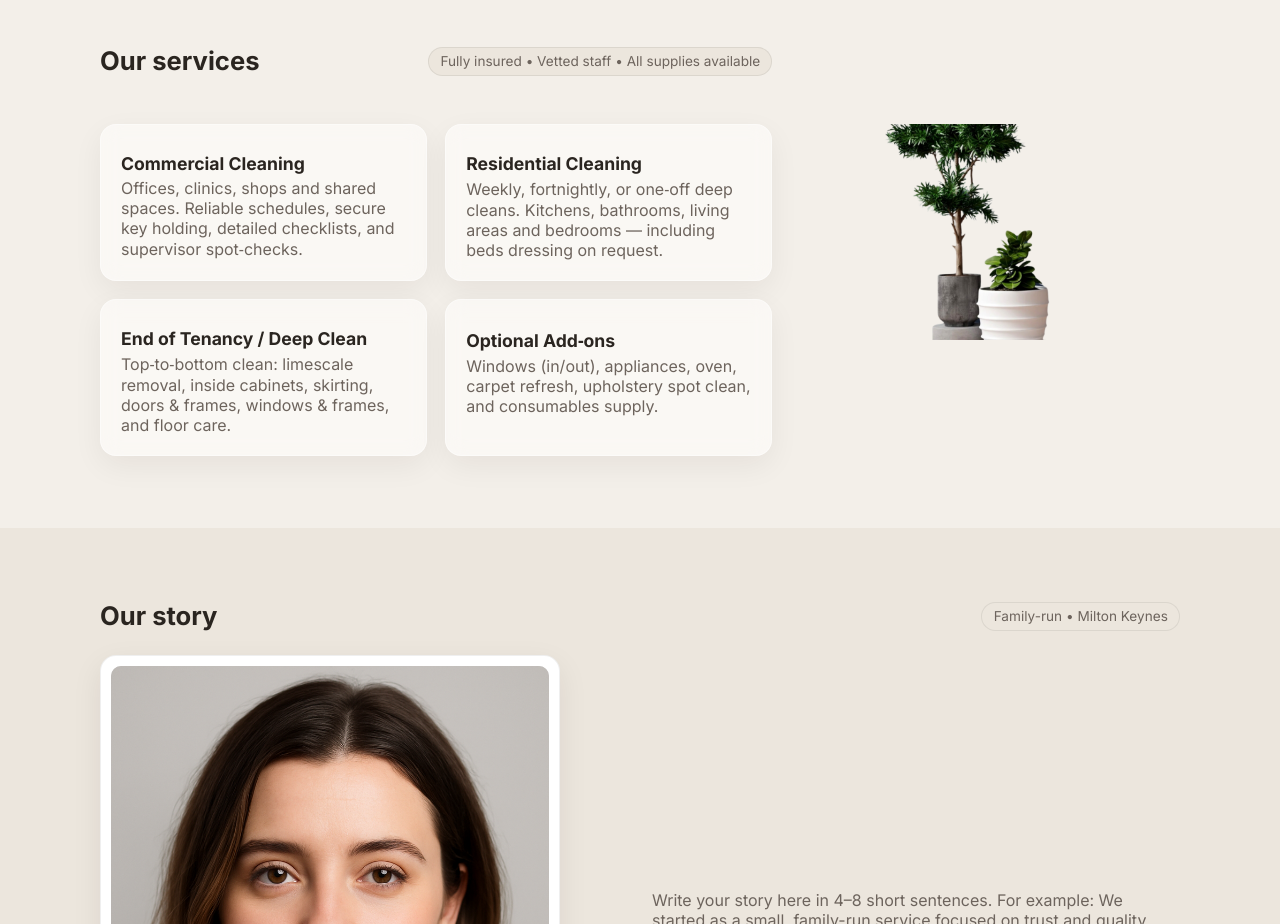
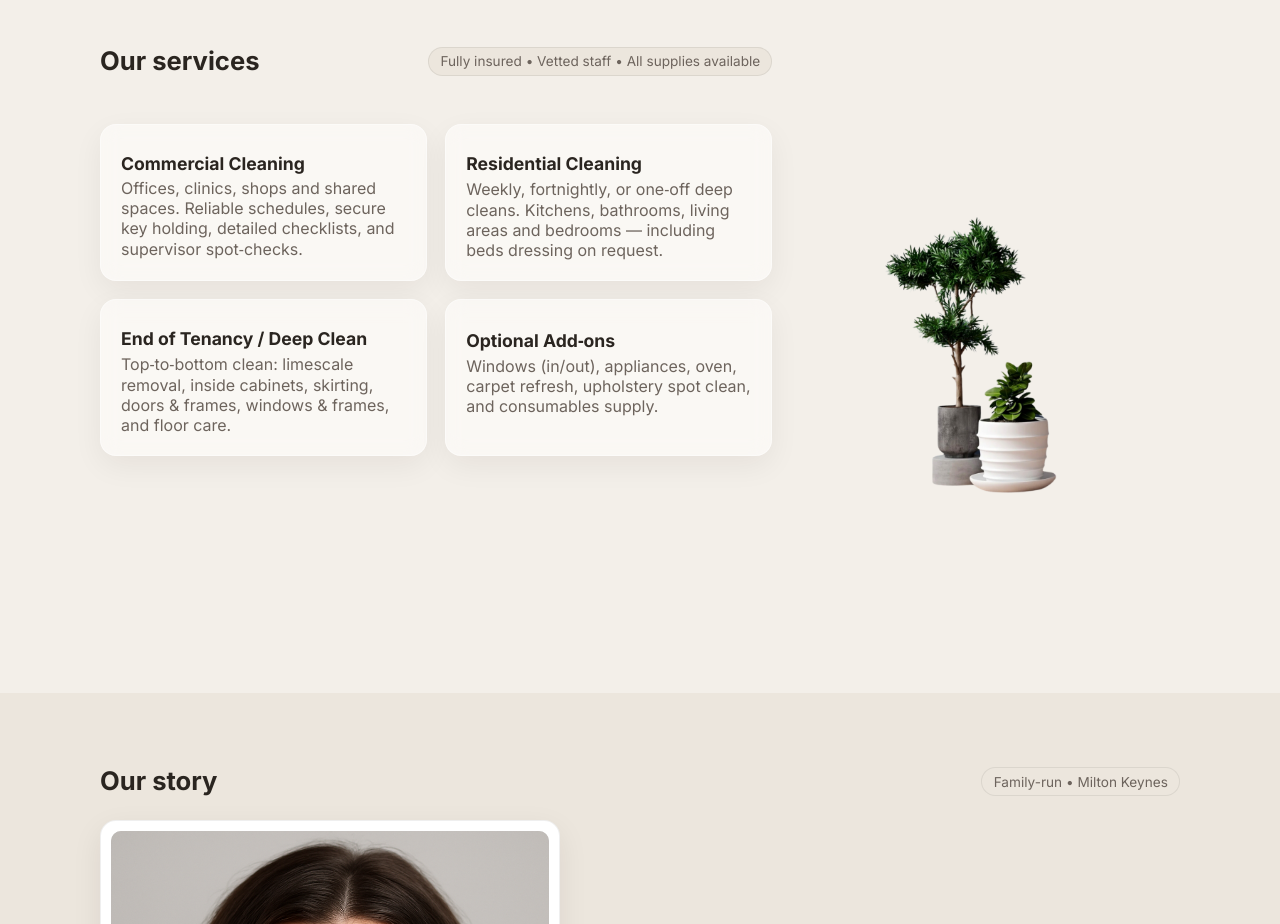
Before and after one commit to STRAZ77/true-cleaning-solutions-website, a plain HTML site: page index.html in a window 1280 px wide. Shown: the part 820-1744 px from the top of the page. Drawn offline with Linux system fonts and the light colour scheme.

Commit message:
Update index.html

```diff
--- a/index.html
+++ b/index.html
@@ -256,7 +256,14 @@
   height: 100%;
   object-fit: cover;
 }
-
+/* OPTIONAL: let the image use its natural height (no fixed aspect) */
+#services .svc-inner{
+  aspect-ratio: auto !important;
+  min-height: 0 !important;
+}
+#services .svc-inner img{
+  height: auto !important;   /* stop stretching */
+}
   </style>
 </head>
 <body>
```
